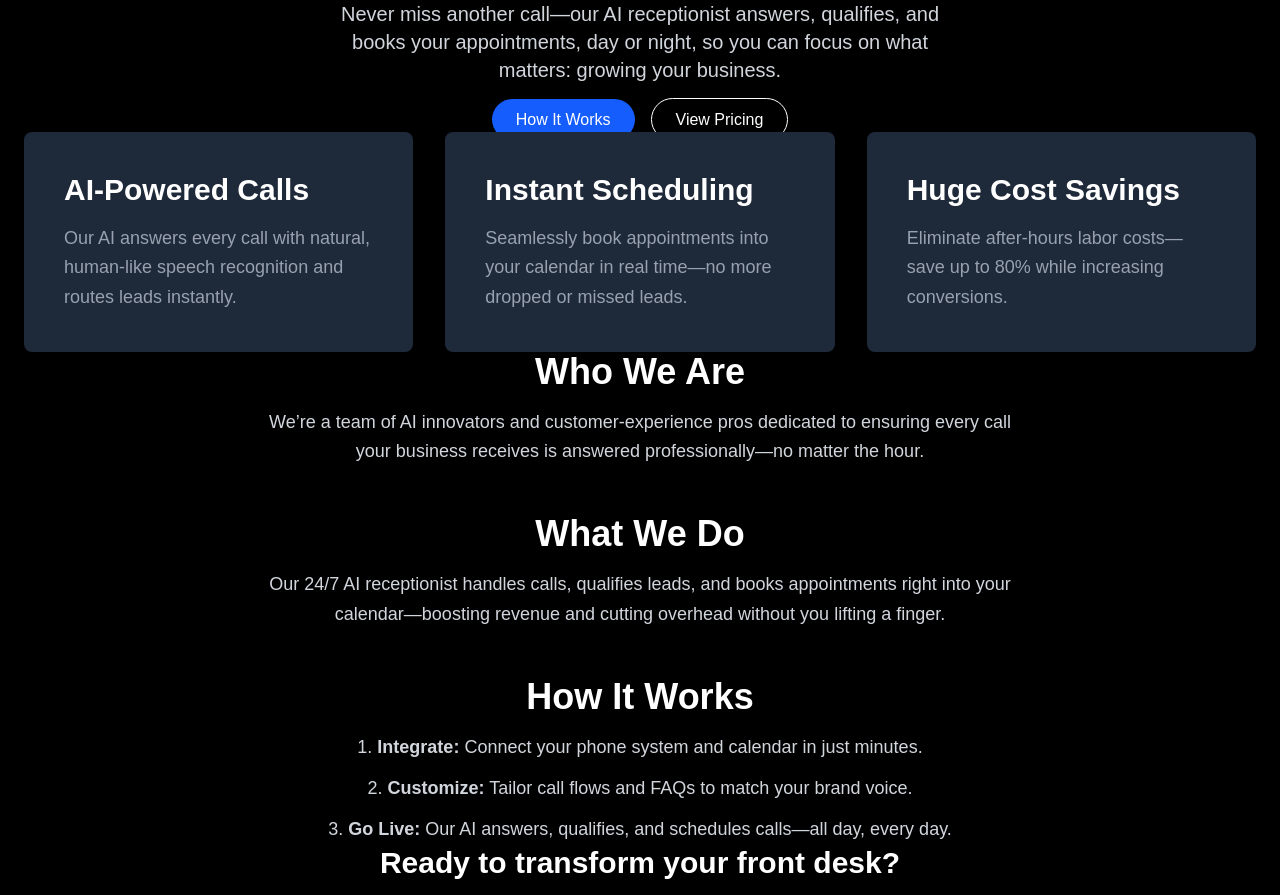
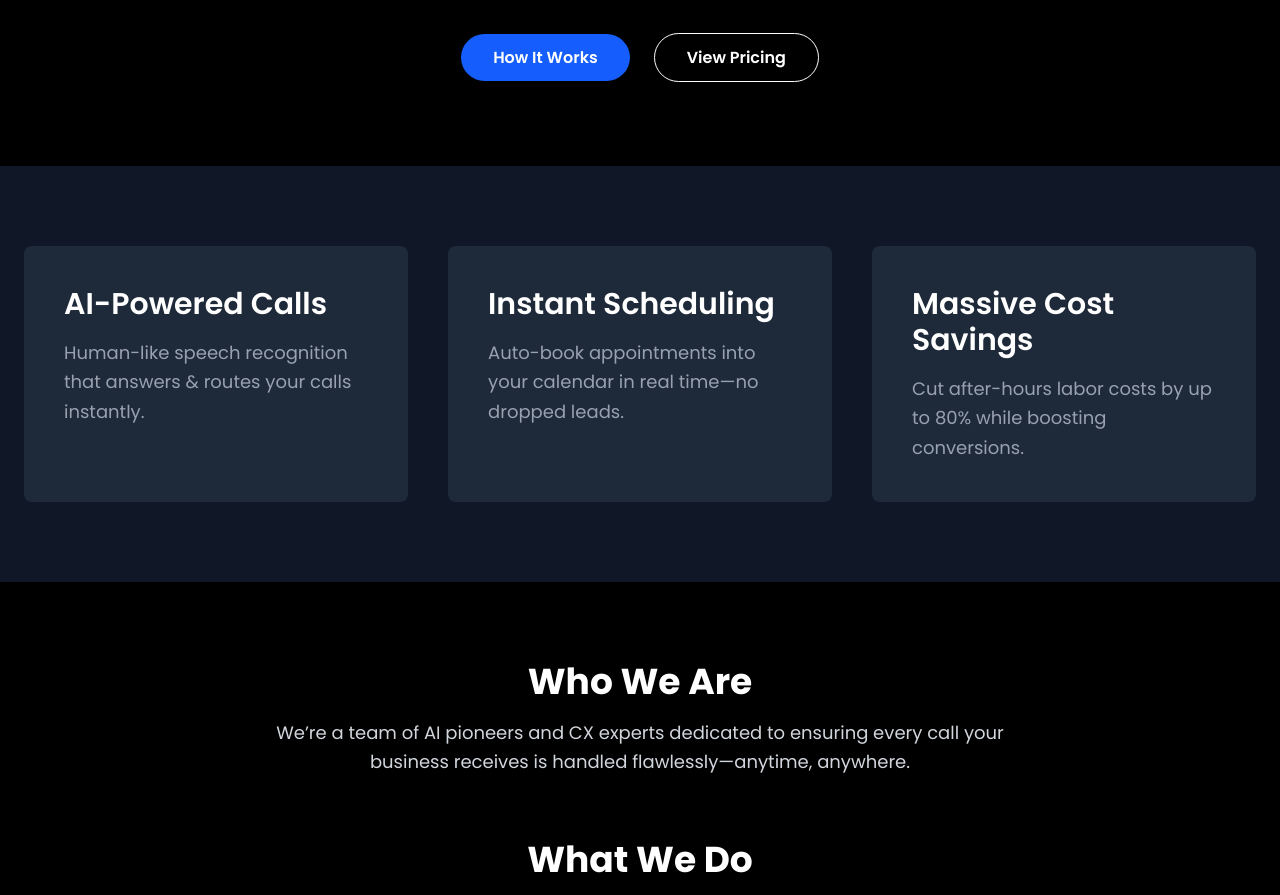
Before and after one commit to marxus99/callcaddy.ai, a Next.js app: page / in a window 1280 px wide. Shown: the part 300-1195 px from the top of the page. Built offline with nearby package versions, Linux system fonts and the light colour scheme.

Commit message:
feat: full landing page redesign with improved spacing, flow & font

```diff
--- a/pages/index.tsx
+++ b/pages/index.tsx
@@ -1,68 +1,82 @@
 // pages/index.tsx
-import Head from 'next/head';
-import Link from 'next/link';
+import Head from 'next/head'
+import Link from 'next/link'
 
 export default function Home() {
   const features = [
     {
       title: 'AI-Powered Calls',
-      desc: 'Our AI answers every call with natural, human-like speech recognition and routes leads instantly.',
+      desc: 'Human-like speech recognition that answers & routes your calls instantly.',
     },
     {
       title: 'Instant Scheduling',
-      desc: 'Seamlessly book appointments into your calendar in real time—no more dropped or missed leads.',
+      desc: 'Auto-book appointments into your calendar in real time—no dropped leads.',
     },
     {
-      title: 'Huge Cost Savings',
-      desc: 'Eliminate after-hours labor costs—save up to 80% while increasing conversions.',
+      title: 'Massive Cost Savings',
+      desc: 'Cut after-hours labor costs by up to 80% while boosting conversions.',
     },
-  ];
+  ]
 
   return (
     <>
       <Head>
-        <title>CallCaddy.ai • 24/7 AI Receptionist for Small Business</title>
+        <title>CallCaddy.ai • 24/7 AI Receptionist</title>
         <meta
           name="description"
-          content="Never miss a call again—our AI receptionist answers, qualifies, and books appointments day or night."
+          content="Never miss a call—our AI receptionist answers, qualifies, and books your appointments, day or night."
+        />
+        <link rel="preconnect" href="https://fonts.googleapis.com" />
+        <link
+          rel="preconnect"
+          href="https://fonts.gstatic.com"
+          crossOrigin="true"
+        />
+        <link
+          href="https://fonts.googleapis.com/css2?family=Poppins:wght@300;400;600;700&display=swap"
+          rel="stylesheet"
         />
       </Head>
 
-      <main className="bg-black text-white min-h-screen flex flex-col pt-16 md:pt-24 pb-16 md:pb-24">
+      <main
+        className="min-h-screen bg-black text-white flex flex-col"
+        style={{ fontFamily: 'Poppins, sans-serif' }}
+      >
         {/* Hero */}
-        <section className="flex-grow flex items-center justify-center">
-          <div className="text-center space-y-6 px-6 max-w-2xl">
-            <h1 className="text-5xl md:text-6xl lg:text-7xl font-extrabold leading-tight">
+        <section className="pt-32 pb-24 px-6 text-center">
+          <h1 className="text-5xl md:text-6xl lg:text-7xl font-bold leading-tight mb-6">
             Meet Your 24/7 AI Call Caddy
           </h1>
-            <p className="text-lg md:text-xl text-gray-300">
-              Never miss another call—our AI receptionist answers, qualifies, and books your appointments,
-              day or night, so you can focus on what matters: growing your business.
+          <p className="text-lg md:text-xl text-gray-300 max-w-3xl mx-auto mb-12">
+            Never miss another call—our AI receptionist answers, qualifies, and
+            books your appointments day or night, so you can focus on growing
+            your business.
           </p>
-            <div className="flex flex-col sm:flex-row justify-center items-center gap-4">
+          <div className="flex flex-col sm:flex-row gap-6 justify-center">
             <Link href="/how-it-works">
-                <a className="w-full sm:w-auto text-center px-6 py-3 bg-blue-600 hover:bg-blue-700 rounded-full font-medium">
+              <a className="w-full sm:w-auto px-8 py-3 bg-blue-600 hover:bg-blue-700 rounded-full font-semibold transition">
                 How It Works
               </a>
             </Link>
             <Link href="/pricing">
-                <a className="w-full sm:w-auto text-center px-6 py-3 border border-white hover:bg-white hover:text-black rounded-full font-medium">
+              <a className="w-full sm:w-auto px-8 py-3 border border-white hover:bg-white hover:text-black rounded-full font-semibold transition">
                 View Pricing
               </a>
             </Link>
           </div>
-          </div>
         </section>
 
         {/* Features */}
-        <section className="px-6">
-          <div className="container mx-auto grid gap-8 md:grid-cols-3">
+        <section className="py-20 px-6 bg-gray-900">
+          <div className="container mx-auto grid gap-10 md:grid-cols-3">
             {features.map((f) => (
               <div
                 key={f.title}
-                className="bg-gray-800 p-8 md:p-10 rounded-lg flex flex-col h-full"
+                className="bg-gray-800 p-10 rounded-lg flex flex-col h-full"
               >
-                <h3 className="text-2xl md:text-3xl font-semibold mb-4">{f.title}</h3>
+                <h3 className="text-2xl md:text-3xl font-semibold mb-4">
+                  {f.title}
+                </h3>
                 <p className="text-base md:text-lg text-gray-400 flex-grow leading-relaxed">
                   {f.desc}
                 </p>
@@ -71,56 +85,59 @@ export default function Home() {
           </div>
         </section>
 
-        {/* About / What / How */}
-        <section className="px-6">
-          <div className="container mx-auto max-w-3xl space-y-12 text-center">
-            <div className="space-y-4">
+        {/* About */}
+        <section className="py-20 px-6">
+          <div className="container mx-auto max-w-3xl space-y-16">
+            <div className="text-center space-y-4">
               <h2 className="text-3xl md:text-4xl font-bold">Who We Are</h2>
               <p className="text-base md:text-lg text-gray-300 leading-relaxed">
-                We’re a team of AI innovators and customer-experience pros dedicated to ensuring
-                every call your business receives is answered professionally—no matter the hour.
+                We’re a team of AI pioneers and CX experts dedicated to
+                ensuring every call your business receives is handled
+                flawlessly—anytime, anywhere.
               </p>
             </div>
-            <div className="space-y-4">
+            <div className="text-center space-y-4">
               <h2 className="text-3xl md:text-4xl font-bold">What We Do</h2>
               <p className="text-base md:text-lg text-gray-300 leading-relaxed">
-                Our 24/7 AI receptionist handles calls, qualifies leads, and books appointments
-                right into your calendar—boosting revenue and cutting overhead without you lifting
-                a finger.
+                Our 24/7 AI receptionist takes calls, qualifies leads, and books
+                appointments directly into your calendar—boosting revenue and
+                slashing overhead.
               </p>
             </div>
-            <div className="space-y-4">
+            <div className="text-center space-y-4">
               <h2 className="text-3xl md:text-4xl font-bold">How It Works</h2>
-              <ol className="list-decimal list-inside text-base md:text-lg text-gray-300 space-y-3 leading-relaxed text-left md:text-center">
+              <ol className="list-decimal list-inside text-base md:text-lg text-gray-300 space-y-3 leading-relaxed">
                 <li>
-                  <strong>Integrate:</strong> Connect your phone system and calendar in just minutes.
+                  <strong>Integrate:</strong> Connect your phone system and
+                  calendar in under 5 minutes.
                 </li>
                 <li>
-                  <strong>Customize:</strong> Tailor call flows and FAQs to match your brand voice.
+                  <strong>Customize:</strong> Tailor call flows and FAQs to
+                  match your brand voice.
                 </li>
                 <li>
-                  <strong>Go Live:</strong> Our AI answers, qualifies, and schedules calls—all day,
-                  every day.
+                  <strong>Go Live:</strong> Our AI answers, qualifies, and
+                  schedules—24/7.
                 </li>
               </ol>
             </div>
           </div>
         </section>
 
-        {/* CTA Footer */}
-        <section className="px-6">
+        {/* Final CTA */}
+        <section className="py-20 px-6 bg-gray-900">
           <div className="container mx-auto text-center">
-            <h2 className="text-xl md:text-2xl lg:text-3xl font-bold mb-4">
-              Ready to transform your front desk?
+            <h2 className="text-2xl md:text-3xl font-bold mb-6">
+              Ready to elevate your front desk?
             </h2>
             <Link href="/contact">
-              <a className="w-full sm:w-auto inline-block px-8 py-3 bg-blue-600 hover:bg-blue-700 rounded-full font-medium">
-                Get Started
+              <a className="px-8 py-4 bg-blue-600 hover:bg-blue-700 rounded-full font-semibold transition">
+                Get Started Today
               </a>
             </Link>
           </div>
         </section>
       </main>
     </>
-  );
+  )
 }
```
Lines whose indentation alone changed are shown as unchanged.
